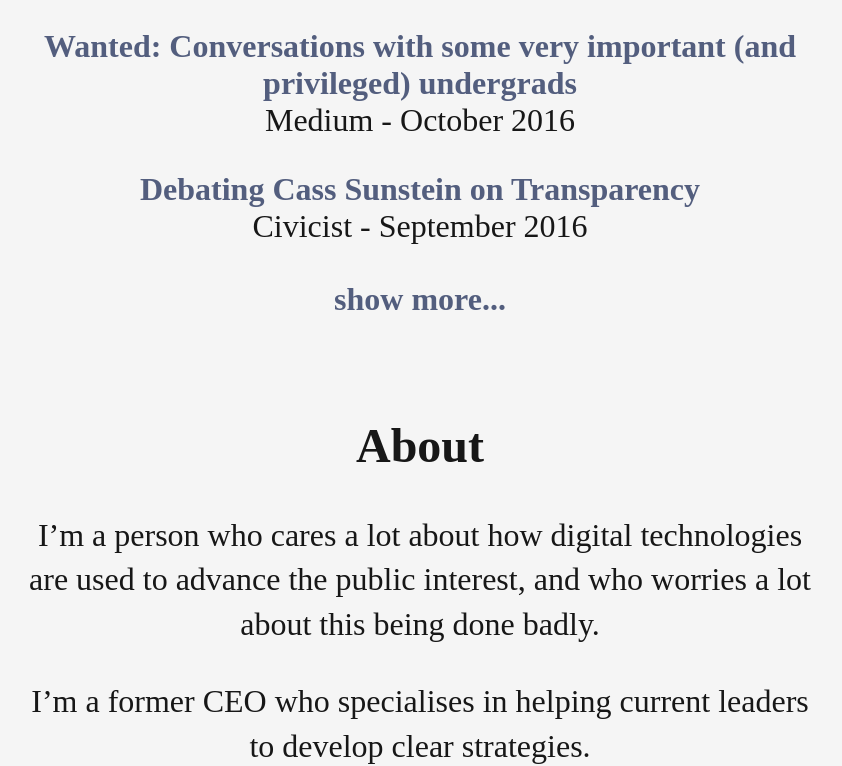
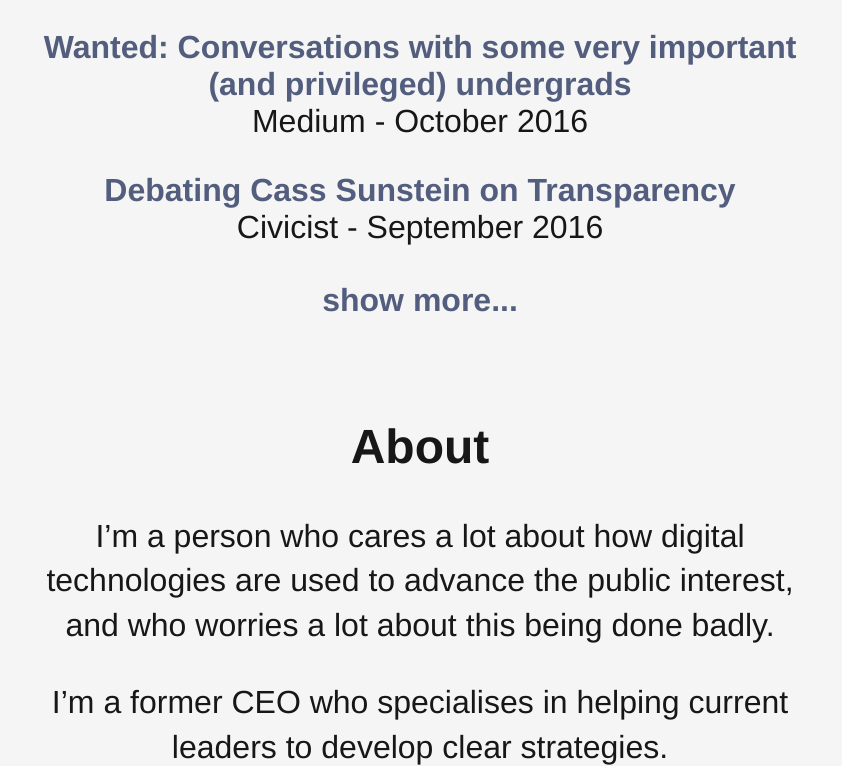
Before and after one commit to annapowellsmith/toms-website, a plain HTML site: page index.html in a window 1280 px wide. Shown: the part 697-1463 px from the top of the page, without its empty margins (220-1062 px from the left). Drawn offline with Linux system fonts and the light colour scheme; a web font is replaced by a local one.

Commit message:
Update index.html

```diff
--- a/index.html
+++ b/index.html
@@ -13,7 +13,7 @@
     <link rel="stylesheet" type="text/css" href="https://cloud.typography.com/6718632/6850792/css/fonts.css" />
     <style>
     body {
-        font-family: "Sentinel SSm A", "Sentinel SSm B";
+        font-family: "Helvetica Neue", Helvetica, Arial, sans-serif;
         font-style: normal;
         font-weight: 400;
         color: #171717;
```
